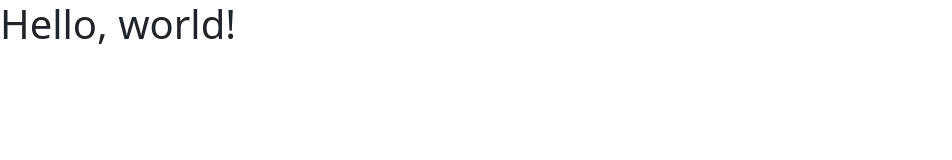
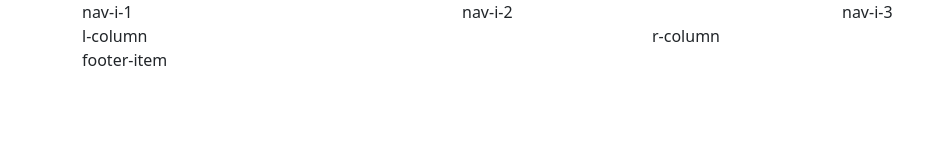
Before and after one commit to SqueekE/-SqueekE.github.io, a plain HTML site: page index.html in a window 1280 px wide. Shown: the whole page, without its empty margins (0-952 px from the left). Drawn offline with nearby package versions, Linux system fonts and the light colour scheme.

Commit message:
Added text in the section to visualize secitons

```diff
--- a/index.html
+++ b/index.html
@@ -7,20 +7,20 @@
     <link href="https://cdn.jsdelivr.net/npm/bootstrap@5.2.0/dist/css/bootstrap.min.css" rel="stylesheet" integrity="sha384-gH2yIJqKdNHPEq0n4Mqa/HGKIhSkIHeL5AyhkYV8i59U5AR6csBvApHHNl/vI1Bx" crossorigin="anonymous">
   </head>
   <body>
-    <h1>Hello, world!</h1>
+    <!-- <h1>Hello, world!</h1> -->
     <script src="https://cdn.jsdelivr.net/npm/bootstrap@5.2.0/dist/js/bootstrap.bundle.min.js" integrity="sha384-A3rJD856KowSb7dwlZdYEkO39Gagi7vIsF0jrRAoQmDKKtQBHUuLZ9AsSv4jD4Xa" crossorigin="anonymous"></script>
     <div class="container">
         <div id="sec-1" class="row">
-            <div class="col"></div>
-            <div class="col"></div>
-            <div class="col"></div>
+            <div class="col">nav-i-1</div>
+            <div class="col">nav-i-2</div>
+            <div class="col">nav-i-3</div>
         </div>
         <div id="sec-2" class="row">
-            <div class="col"></div>
-            <div class="col"></div>
+            <div class="col">l-column</div>
+            <div class="col">r-column</div>
         </div>
         <div id="sec-3" class="row">
-            <div col="col"></div>
+            <div col="col">footer-item</div>
         </div>
     </div>
   </body>
```
